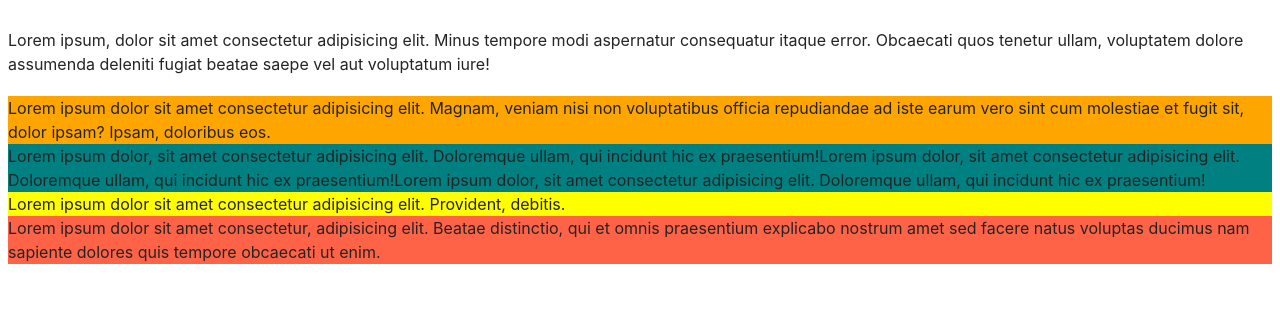
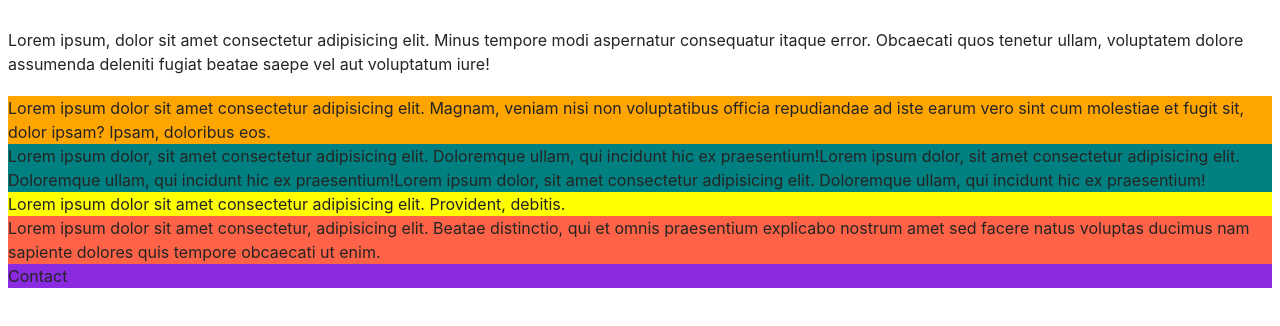
Before and after one commit to Nikson0705/project-1-2, a website built with Vite: page src/index.html in a window 1280 px wide. Built offline with nearby package versions, Linux system fonts and the light colour scheme.

Commit message:
contact
update

```diff
--- /dev/null
+++ b/src/css/contact.css
@@ -0,0 +1,3 @@
+.contact {
+  background-color: blueviolet;
+}
--- a/src/css/styles.css
+++ b/src/css/styles.css
@@ -10,6 +10,7 @@
 @import url('./features.css');
 @import url('./video.css');
 @import url('./customers.css');
+@import url('./contact.css');
 
 :root {
   font-family: Inter, Avenir, Helvetica, Arial, sans-serif;
--- a/src/index.html
+++ b/src/index.html
@@ -14,6 +14,7 @@
       <load src="partials/features.html" />
       <load src="partials/video.html" />
       <load src="partials/customers.html" />
+      <load src="partials/contact.html" />
     </main>
     <script type="module" src="/main.js"></script>
   </body>
--- /dev/null
+++ b/src/partials/contact.html
@@ -0,0 +1,3 @@
+<section class="contact">
+ <p>Contact</p>
+</section>
```
